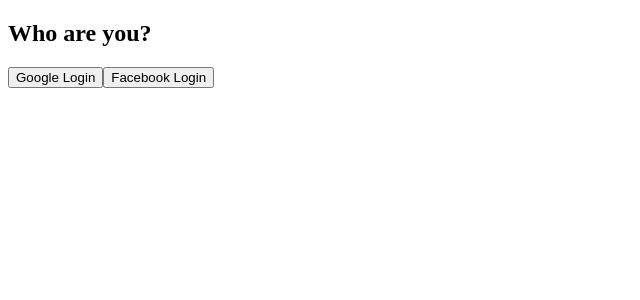
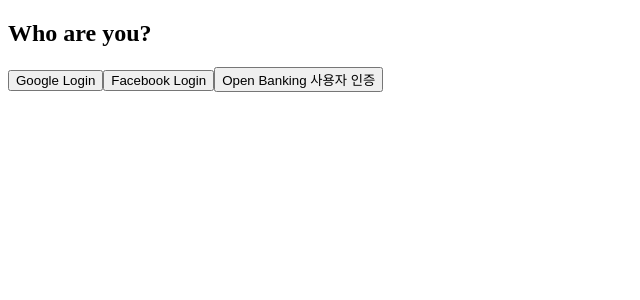
Before and after one commit to imacoolgirlyo/board-app-2, a React (Create React App) app in the folder frontend/: page /login in a window 1280 px wide. Shown: the top 300 px of the page, without its empty margins (0-640 px from the left). Built offline with nearby package versions, Linux system fonts and the light colour scheme.

Commit message:
feat: create open banking login button

```diff
--- a/frontend/src/Login.tsx
+++ b/frontend/src/Login.tsx
@@ -21,12 +21,32 @@
     window.open("http://localhost:5000/auth/facebook", "_self");
   };
 
+  const handleOpenBankingLogin = async () => {
+    const url = new URL(
+      "https://testapi.openbanking.or.kr/oauth/2.0/authorize"
+    );
+    url.searchParams.append("response_type", "code");
+    url.searchParams.append(
+      "client_id",
+      "c60b06fb-1c0f-4d58-8d28-6fe4cca77f22"
+    );
+    url.searchParams.append("redirect_uri", "http://localhost:3000/login");
+    url.searchParams.append("scope", "login inquiry transfer");
+    url.searchParams.append("state", "12345678901234567890123456789012");
+    url.searchParams.append("auth_type", "0");
+
+    window.open(url.toString(), "_self");
+  };
+
   return (
     <div>
       <h2>Who are you?</h2>
       <div>
         <button onClick={handleGoogleLogin}>Google Login</button>
         <button onClick={handleFacebookLogin}>Facebook Login</button>
+        <button onClick={handleOpenBankingLogin}>
+          Open Banking 사용자 인증
+        </button>
       </div>
     </div>
   );
```
